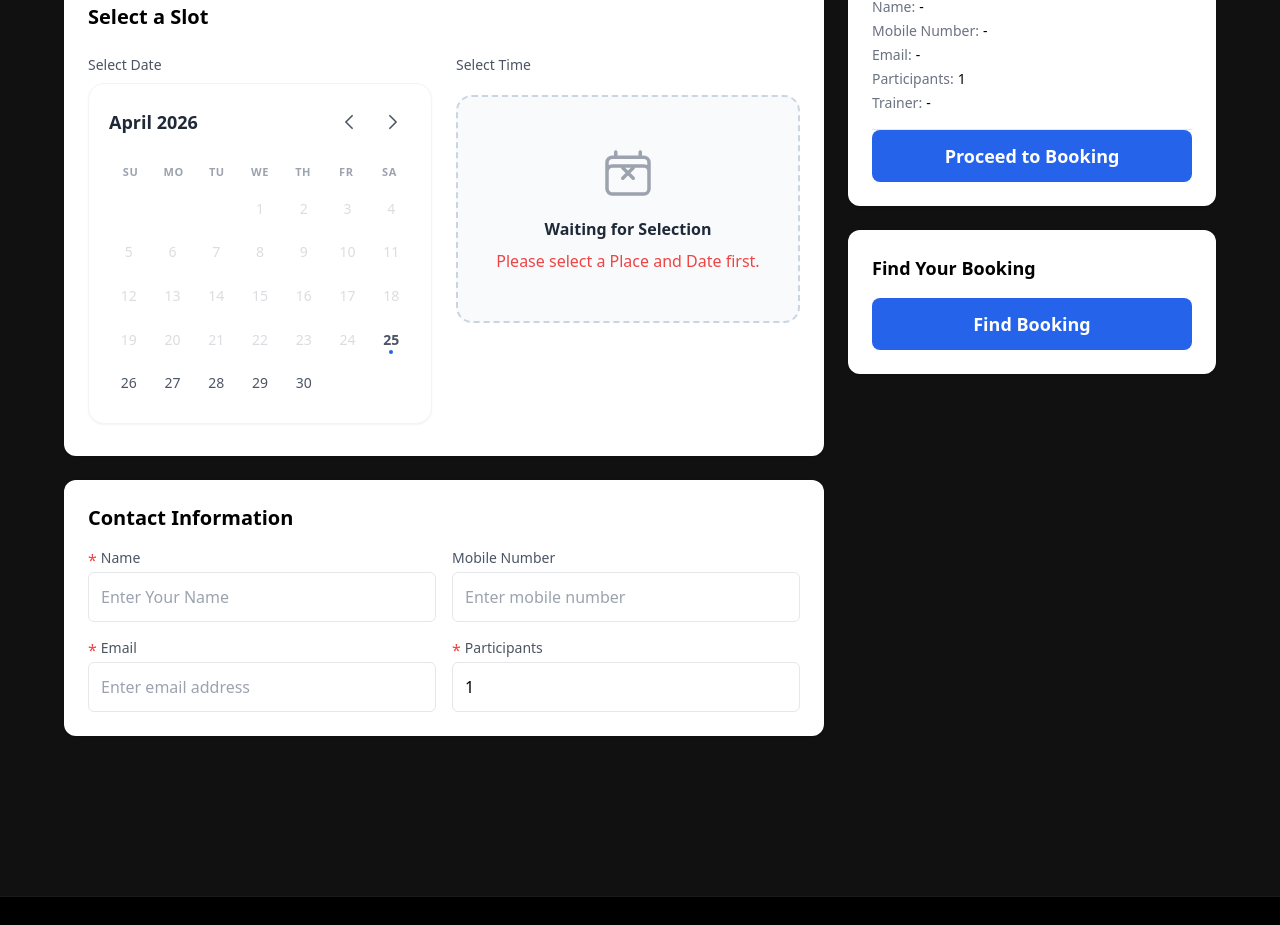
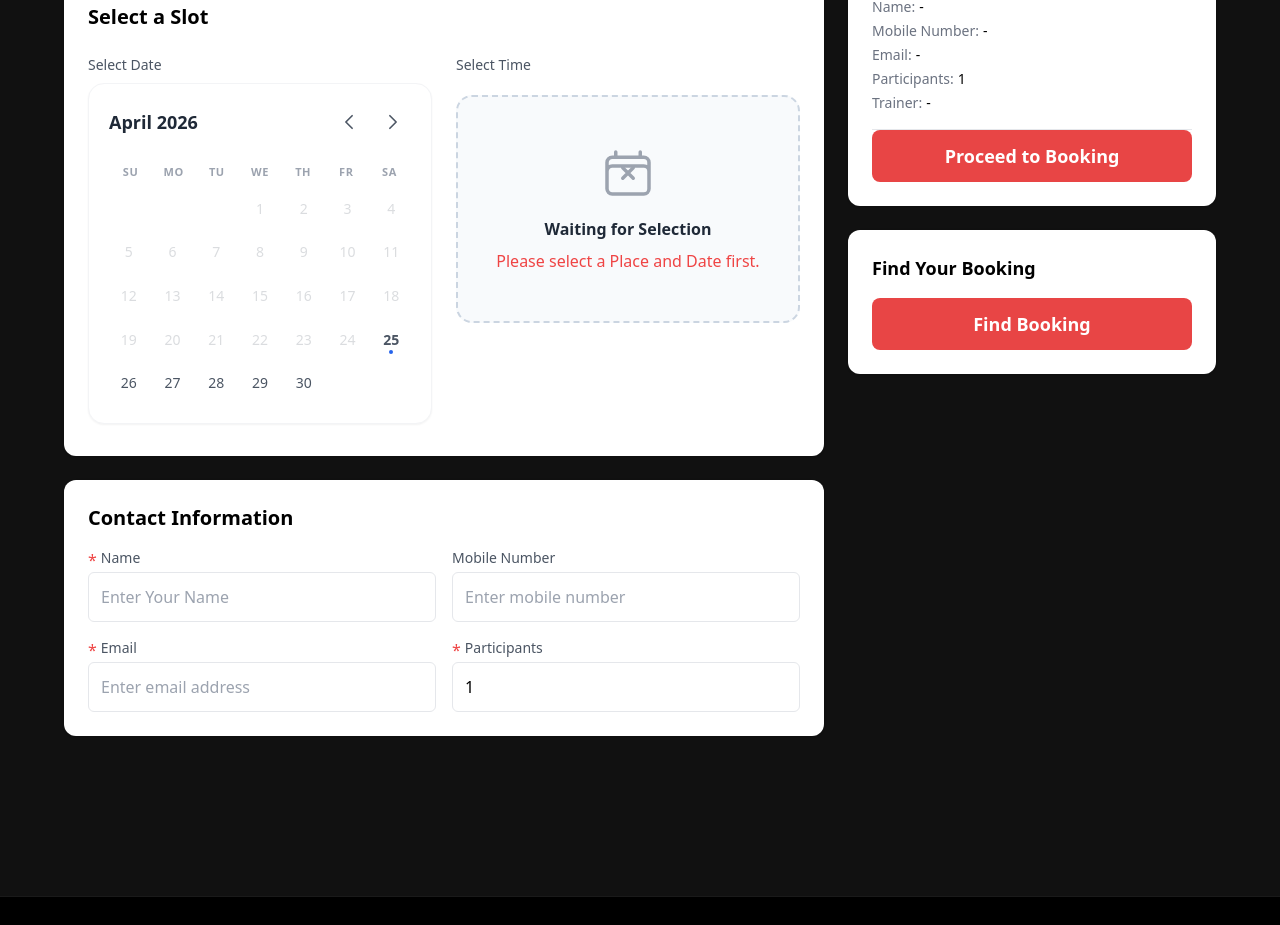
Before and after one commit to Hohokz/sting-hive-muay-thai-web, a Vue app: page / in a window 1280 px wide. Shown: the part 4020-4945 px from the top of the page. Built offline with nearby package versions, Linux system fonts and the light colour scheme.

Commit message:
adjust 3

```diff
--- a/src/components/landing/BookingPage.vue
+++ b/src/components/landing/BookingPage.vue
@@ -209,7 +209,7 @@
             </div>
           </div>
 
-          <button class="w-full bg-blue-600 text-white py-3 rounded-lg text-lg font-semibold disabled:opacity-50"
+          <button class="w-full bg-[#E84545] text-white py-3 rounded-lg text-lg font-semibold disabled:opacity-50"
             :disabled="isSubmitting || isSlotsLoading" @click="submitBooking">
             <span v-if="!isSubmitting">{{ t('booking.proceed') }}</span>
             <span v-else>{{ t('booking.loading') }}</span>
@@ -225,7 +225,7 @@
         </div>
         <div class="bg-white rounded-xl shadow p-6 h-fit mt-6">
           <h2 class="text-lg font-semibold mb-4">{{ t('booking.find_booking') }}</h2>
-          <button class="w-full bg-blue-600 text-white py-3 rounded-lg text-lg font-semibold disabled:opacity-50"
+          <button class="w-full bg-[#E84545] text-white py-3 rounded-lg text-lg font-semibold disabled:opacity-50"
             @click="goToFindBooking">
             <span>{{ t('booking.find_btn') }}</span>
           </button>
```
